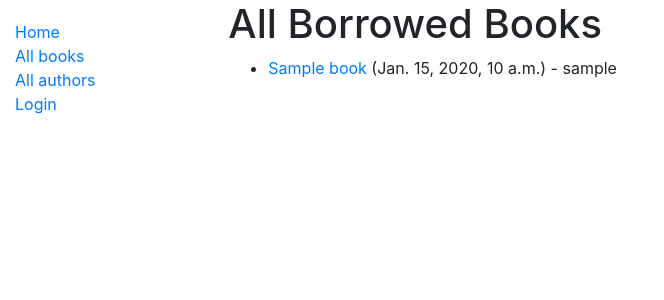
After one commit to melancholy14/locallibrary, a Django app: template catalog/templates/catalog/bookinstance_list_all_borrowed.html in a window 1280 px wide. The commit adds this page. Shown: the top 300 px of the page, without its empty margins (0-664 px from the left). Run offline with Django 3.2, Linux system fonts and the light colour scheme; the template is opened without the code that fills it: most values are stand-ins (such as "Sample title", 1, 10 or a date in 2020); some libraries are stand-ins or nearby versions.

Commit message:
fix: add All Borrowed Books page for a permissioned user

```diff
--- a/catalog/templates/base_generic.html
+++ b/catalog/templates/base_generic.html
@@ -24,6 +24,11 @@
             <li><a href="{% url 'logout' %}?next={{request.path}}">Logout</a></li>
           {% else %}
             <li><a href="{% url 'login' %}?next={{request.path}}">Login</a></li>
+          {% endif %}
+          {% if perms.catalog.can_mark_returned %}
+            <hr />
+            <li>Staff</li>
+            <li><a href="{% url 'all-borrowed' %}">All borrowed</a></li>
           {% endif %}
         </ul>
       {% endblock %}
--- /dev/null
+++ b/catalog/templates/catalog/bookinstance_list_all_borrowed.html
@@ -0,0 +1,17 @@
+{% extends 'base_generic.html' %}
+
+{% block content %}
+  <h1>All Borrowed Books</h1>
+
+  {% if bookinstance_list %}
+  <ul>
+    {% for bookinst in bookinstance_list %}
+    <li class="{% if bookinst.is_overdue %}text-danger{% endif %}">
+      <a href="{% url 'book-detail' bookinst.book.pk %}">{{ bookinst.book.title }}</a> ({{ bookinst.due_back }}) - {{ bookinst.borrower.username }}
+    </li>
+    {% endfor %}
+  </ul>
+  {% else %}
+    <p>There are no books borrowed.</p>
+  {% endif %}
+{% endblock  %}
--- a/catalog/urls.py
+++ b/catalog/urls.py
@@ -8,4 +8,5 @@ urlpatterns = [
   path('authors/', views.AuthorListView.as_view(), name='authors'),
   path('author/<int:pk>', views.author_detail_view, name='author-detail'),
   path('mybooks/', views.LoanedBooksbyUserListView.as_view(), name='my-borrowed'),
+  path('borrowed/', views.LoanedBooksByAllUserListView.as_view(), name='all-borrowed'),
 ]
```
Also changed, not shown: catalog/views.py (+12 -1 lines).
